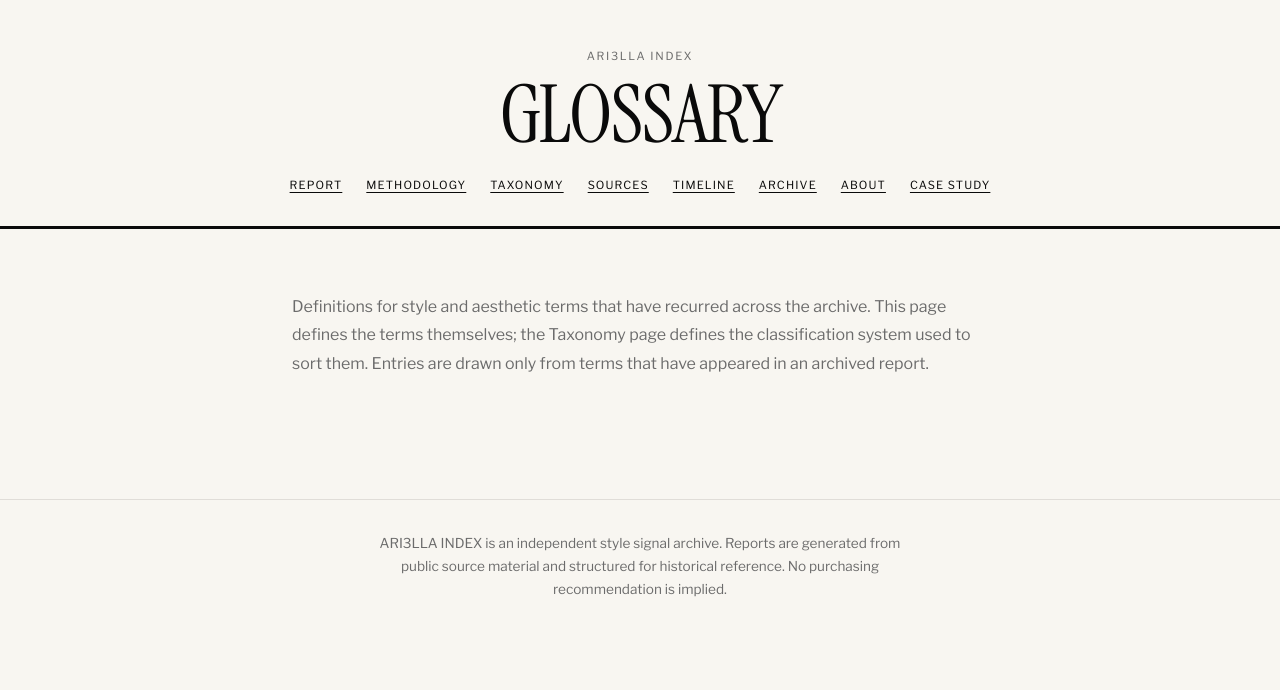
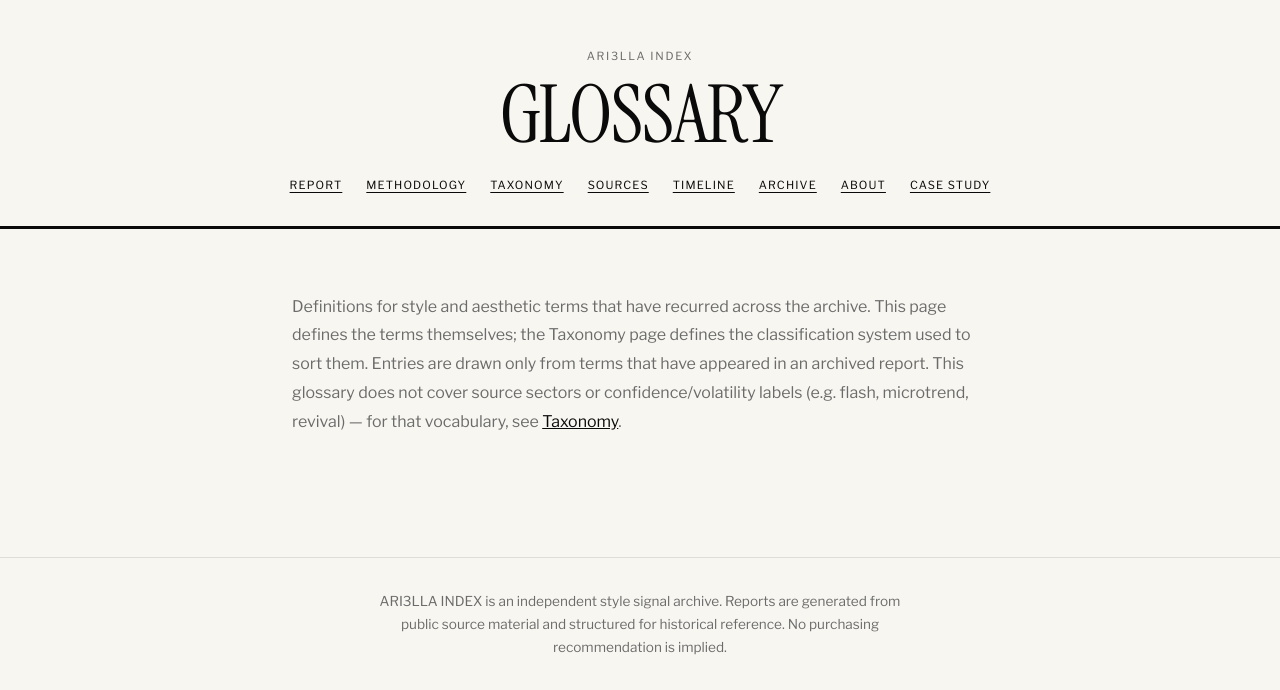
Before and after one commit to arikthehacker/fashion-trend-crawler, a Next.js app in the folder web/: page /glossary in a window 1280 px wide. Shown: the top 690 px of the page. Built offline with nearby package versions, Linux system fonts and the light colour scheme.

Commit message:
feat: add reciprocal cross-link between glossary and taxonomy pages
/glossary intentionally excludes classification vocabulary (deferred
to /taxonomy) but the two pages had no direct link between them.

```diff
--- a/web/app/glossary/page.tsx
+++ b/web/app/glossary/page.tsx
@@ -186,7 +186,13 @@ export default function Glossary() {
           Definitions for style and aesthetic terms that have recurred across the archive.
           This page defines the terms themselves; the Taxonomy page defines the
           classification system used to sort them. Entries are drawn only from terms that
-          have appeared in an archived report.
+          have appeared in an archived report. This glossary does not cover source sectors
+          or confidence/volatility labels (e.g. flash, microtrend, revival) — for that
+          vocabulary, see{" "}
+          <Link href="/taxonomy" style={{ color: "var(--black)", textDecoration: "underline" }}>
+            Taxonomy
+          </Link>
+          .
         </p>
 
         <dl style={{ display: "flex", flexDirection: "column", margin: 0 }}>
--- a/web/app/taxonomy/page.tsx
+++ b/web/app/taxonomy/page.tsx
@@ -174,8 +174,12 @@ export default function Taxonomy() {
           }}
         >
           Signals are classified along four dimensions: signal type, source sector, volatility, and
-          confidence. Definitions below are applied consistently across reports. For definitions of
-          the aesthetic terms themselves, see the Glossary.
+          confidence. Definitions below are applied consistently across reports. This page does not
+          define style or aesthetic terminology (e.g. quiet luxury, Y2K nostalgia) — for that, see{" "}
+          <Link href="/glossary" style={{ color: "var(--black)", textDecoration: "underline" }}>
+            Glossary
+          </Link>
+          .
         </p>
 
         <div style={{ marginBottom: "3.5rem" }}>
```
Also changed, not shown: 1 other file (tests, documents, lock files or other folders).
